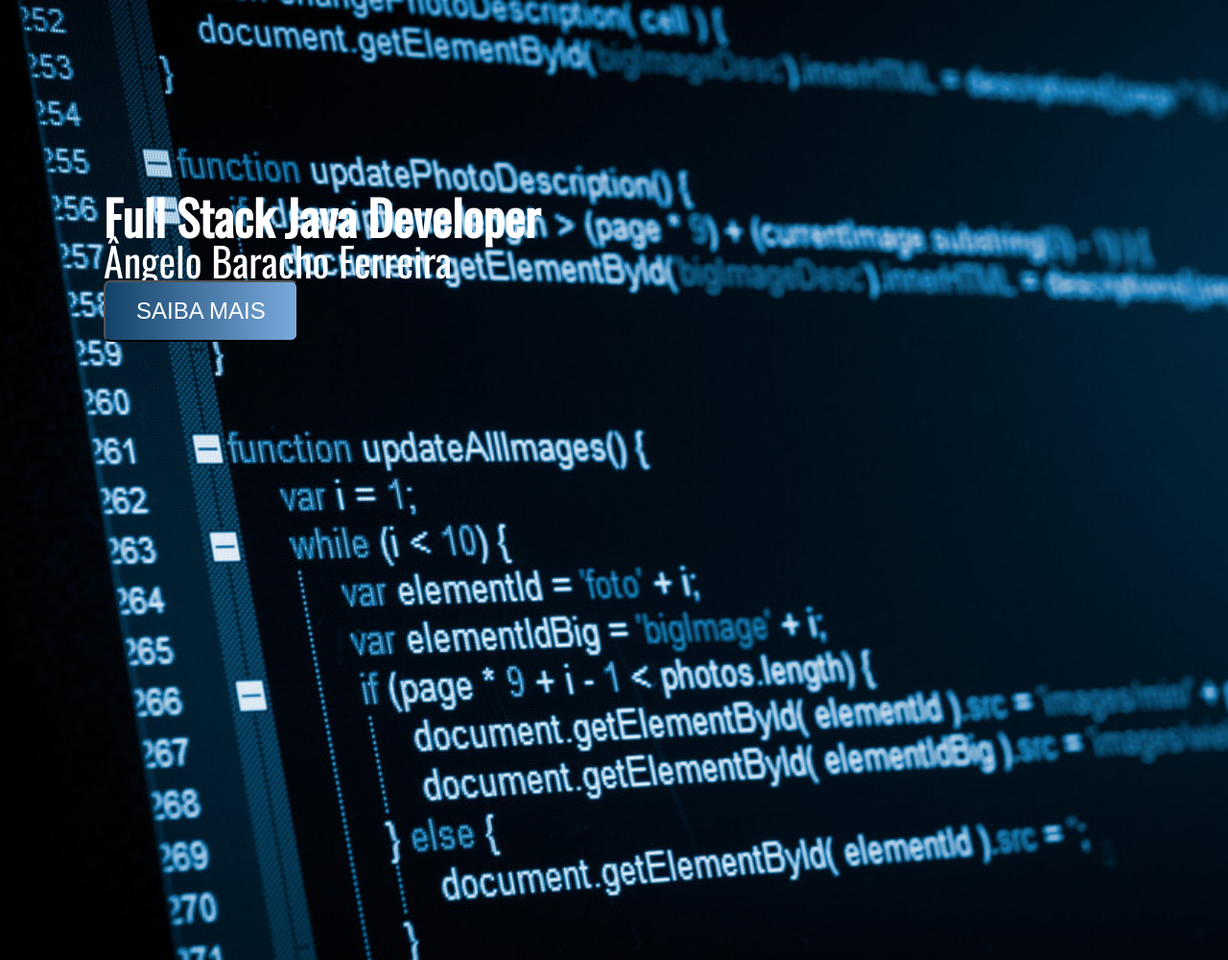
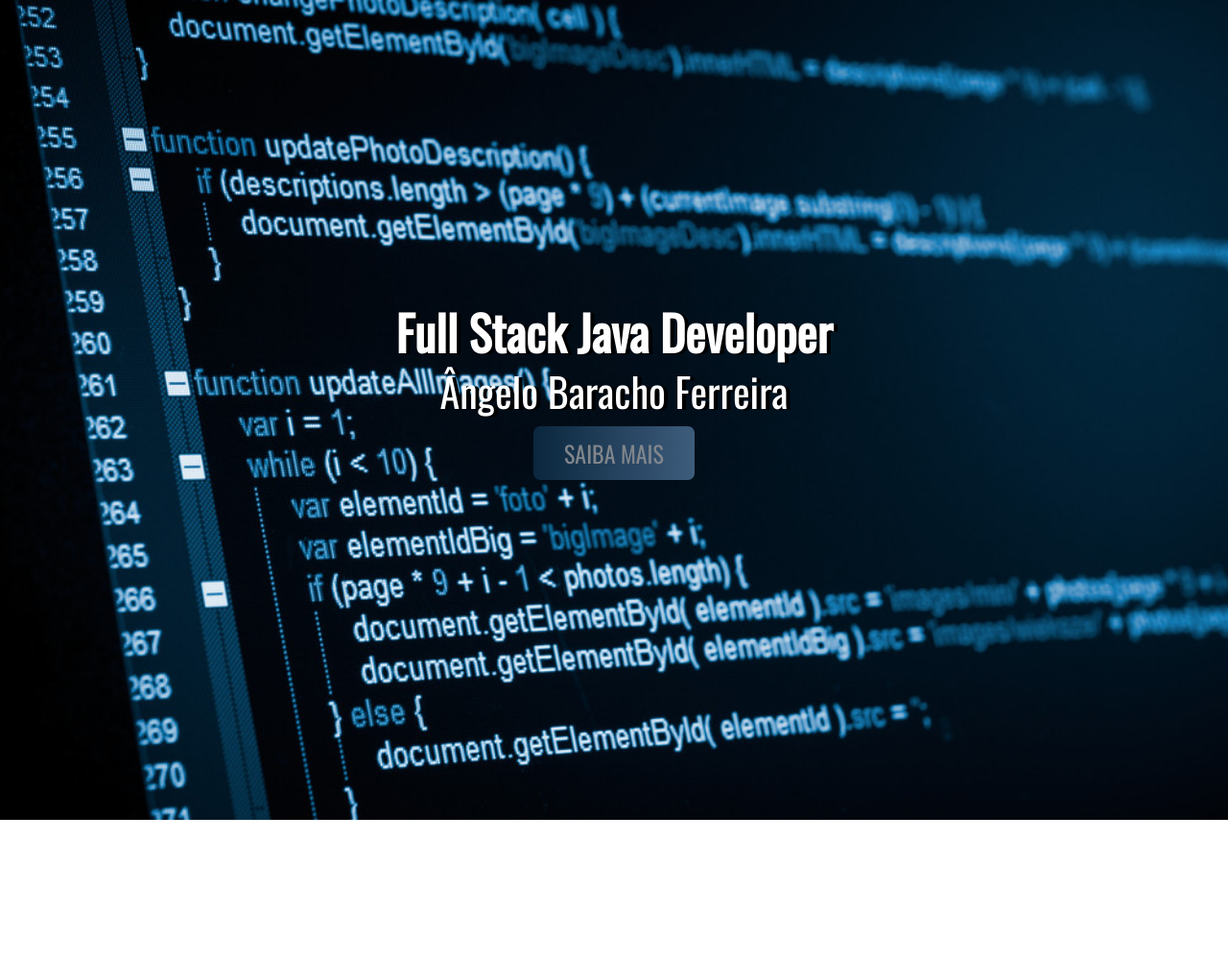
Before and after one commit to Anbfer/Portifolio, a plain HTML site: page index.html in a window 1280 px wide. Shown: the top 1000 px of the page at 96% size. Drawn offline with nearby package versions, Linux system fonts and the light colour scheme.

Commit message:
Add files via upload

```diff
--- a/index.html
+++ b/index.html
@@ -12,13 +12,14 @@
 
 <body>
     <header>
-        <h1>Full Stack Java Developer</h1>
+        <h1 class="chamado__principal">Full Stack Java Developer</h1>
             <div class="div__nomePrincipal">Ângelo Baracho Ferreira</div>
-            <button class="botao__saibaMais">SAIBA MAIS</button>
+            <a href="" class="botao__saibaMais">SAIBA MAIS</a>
     </header>
     <main>
 
     </main>
+    <footer class="rodape">Ângelo Baracho Ferreira ®</footer>
 </body>
 
 </html>
--- a/style/style.css
+++ b/style/style.css
@@ -7,22 +7,26 @@ body {
 header {
      display: flex;
      flex-direction: column;
-     align-items: flex-start;
+     align-items: center;
      background-image: url(../img/shutterstock.jpg);
-     background-size: cover;
+     background-size: 100%;
+     background-repeat: no-repeat;
      height: 100vh;
-     padding-top: 12.5rem;
-     padding-left: 6.75rem;
+     padding: 25% 0% 25% 0%;
 }
 
-h1 {
+.chamado__principal {
      font-size: 50px;
      font-weight: 900;
+     text-shadow: 4px 1px black;
      color: #fff;
 }
 
 .div__nomePrincipal {
+     margin-top: 1rem;
+
      font-size: 42px;
+     text-shadow: 4px 1px black;
      color: #fff;
 }
 
@@ -30,7 +34,18 @@ h1 {
      color: #fff;
      font-size: 1.5rem;
      background: linear-gradient(90deg, #134268, #7aaadd );
+     margin-top: 1rem;
      padding: 1rem 2rem;
      border-radius: 7px;
+     text-decoration: none;
+     opacity: 0.5;
+     transition: 0.5s;
+}
+
+.botao__saibaMais:hover{
+     opacity: 1;
+}
+
+.rodape {
 
 }
```
Also changed, not shown: style/reset.css (line endings or trailing spaces), 2 other files.
